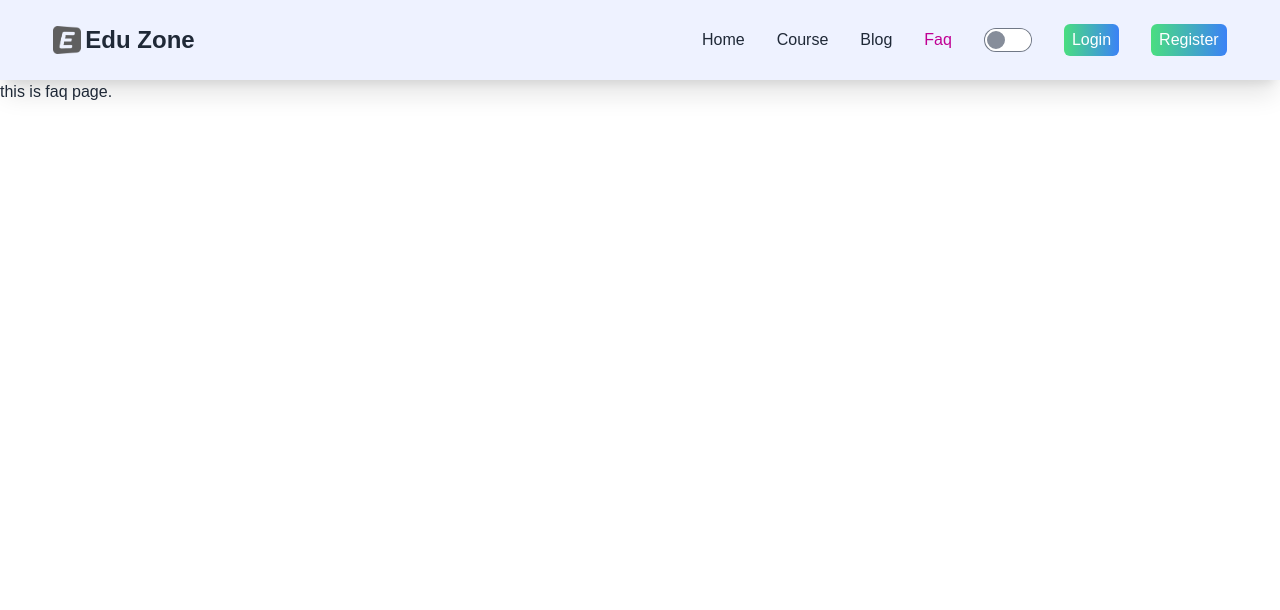
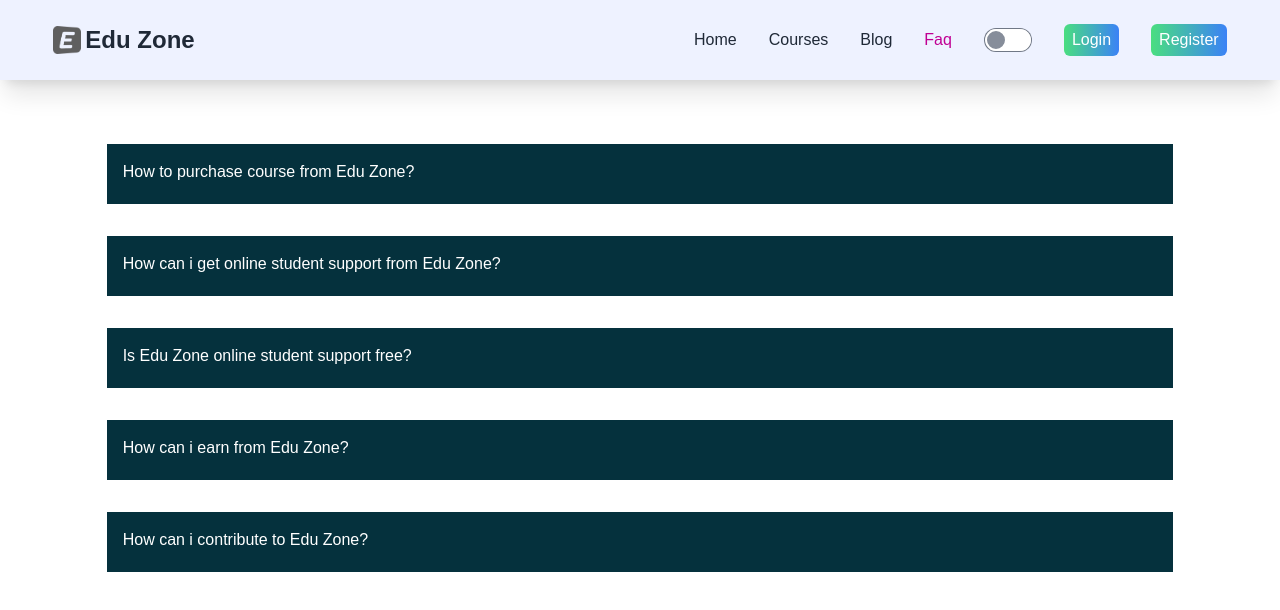
Before and after one commit to abusayed0/edu-zone-client, a React (Create React App) app: page /faq in a window 1280 px wide. Shown: the top 610 px of the page. Built offline with nearby package versions, Linux system fonts and the light colour scheme; no server answers.

Commit message:
added question in faq page

```diff
--- a/src/layouts/main/Main.js
+++ b/src/layouts/main/Main.js
@@ -7,6 +7,7 @@ const Main = () => {
         <div>
             <Header></Header>
             <Outlet></Outlet>
+
         </div>
     );
 };
--- a/src/pages/error/Error.js
+++ b/src/pages/error/Error.js
@@ -7,7 +7,7 @@ const Error = () => {
             <div className="absolute top-0 w-full h-full flex flex-col justify-center items-center p-5 gap-3">
                 <h2 className="text-4xl font-bold">Oops! Page Not Found.</h2>
                 <p className="text-2xl text-red-700">The page you were looking for doesn't exist.</p>
-                <Link className="text-2xl underline hover:decoration-primary" to={"/"}>Back to home</Link>
+                <Link className="underline decoration-primary decoration-2 hover:decoration-secondary-focus" to={"/"}><span className="text-2xl ">Back to home</span></Link>
             </div>
         </div>
     );
--- a/src/pages/faq/Faq.js
+++ b/src/pages/faq/Faq.js
@@ -2,8 +2,55 @@ import React from 'react';
 
 const Faq = () => {
     return (
-        <div>
-            <h2>this is faq page.</h2>
+        <div className="md:w-10/12 md:mx-auto mt-16">
+
+            <div className="grid grid-cols-1 gap-8 ">
+                <div className="collapse">
+                    <input type="checkbox" className="peer" />
+                    <div className="collapse-title bg-[#05313d] text-white">
+                        How to purchase course from Edu Zone?
+                    </div>
+                    <div className="collapse-content bg-[#05313d] text-white">
+                        <p>Lorem ipsum dolor sit amet consectetur adipisicing elit. Ipsum, ea sit incidunt rem fugiat, officiis accusantium placeat ut dolorem dolore dolor nemo in assumenda eveniet vero vitae laudantium exercitationem adipisci alias? Ipsa ex et totam porro, sint perspiciatis voluptatum laudantium temporibus inventore quas quod, est eaque similique enim ad obcaecati?</p>
+                    </div>
+                </div>
+                <div className="collapse">
+                    <input type="checkbox" className="peer" />
+                    <div className="collapse-title bg-[#05313d] text-white">
+                       How can i get online student support from Edu Zone?
+                    </div>
+                    <div className="collapse-content bg-[#05313d] text-white">
+                        <p>Lorem ipsum dolor sit amet consectetur adipisicing elit. Ipsum, ea sit incidunt rem fugiat, officiis accusantium placeat ut dolorem dolore dolor nemo in assumenda eveniet vero vitae laudantium exercitationem adipisci alias? Ipsa ex et totam porro, sint perspiciatis voluptatum laudantium temporibus inventore quas quod, est eaque similique enim ad obcaecati?</p>
+                    </div>
+                </div>
+                <div className="collapse">
+                    <input type="checkbox" className="peer" />
+                    <div className="collapse-title bg-[#05313d] text-white">
+                       Is Edu Zone online student support free?
+                    </div>
+                    <div className="collapse-content bg-[#05313d] text-white">
+                        <p>Lorem ipsum dolor sit amet consectetur adipisicing elit. Ipsum, ea sit incidunt rem fugiat, officiis accusantium placeat ut dolorem dolore dolor nemo in assumenda eveniet vero vitae laudantium exercitationem adipisci alias? Ipsa ex et totam porro, sint perspiciatis voluptatum laudantium temporibus inventore quas quod, est eaque similique enim ad obcaecati?</p>
+                    </div>
+                </div>
+                <div className="collapse">
+                    <input type="checkbox" className="peer" />
+                    <div className="collapse-title bg-[#05313d] text-white">
+                       How can i earn from Edu Zone?
+                    </div>
+                    <div className="collapse-content bg-[#05313d] text-white">
+                        <p>Lorem ipsum dolor sit amet consectetur adipisicing elit. Ipsum, ea sit incidunt rem fugiat, officiis accusantium placeat ut dolorem dolore dolor nemo in assumenda eveniet vero vitae laudantium exercitationem adipisci alias? Ipsa ex et totam porro, sint perspiciatis voluptatum laudantium temporibus inventore quas quod, est eaque similique enim ad obcaecati?</p>
+                    </div>
+                </div>
+                <div className="collapse">
+                    <input type="checkbox" className="peer" />
+                    <div className="collapse-title bg-[#05313d] text-white">
+                       How can i contribute to Edu Zone?
+                    </div>
+                    <div className="collapse-content bg-[#05313d] text-white">
+                        <p>Lorem ipsum dolor sit amet consectetur adipisicing elit. Ipsum, ea sit incidunt rem fugiat, officiis accusantium placeat ut dolorem dolore dolor nemo in assumenda eveniet vero vitae laudantium exercitationem adipisci alias? Ipsa ex et totam porro, sint perspiciatis voluptatum laudantium temporibus inventore quas quod, est eaque similique enim ad obcaecati?</p>
+                    </div>
+                </div>
+            </div>
         </div>
     );
 };
--- a/src/pages/others/course-left-nav/CourseLeftNav.js
+++ b/src/pages/others/courses-left-nav/CoursesLeftNav.js
@@ -1,10 +1,10 @@
 import React from 'react';
 import { useNavigate } from 'react-router-dom';
 
-const CourseLeftNav = ({courses}) => {
+const CoursesLeftNav = ({courses}) => {
     const navigate = useNavigate();
     return (
-        <div className="bg-base-100 border border-gray-200 shadow-xl rounded-2xl p-4 grid gap-3 grid-cols-1 md:grid-cols-3 xl:grid-cols-1 ">
+        <div className="bg-base-100 border border-gray-200 shadow-xl p-4 grid gap-3 grid-cols-1 md:grid-cols-3 xl:grid-cols-1 ">
             {
                 courses.map(course=><button
                     key={course.courseId}
@@ -16,4 +16,4 @@ const CourseLeftNav = ({courses}) => {
     );
 };
 
-export default CourseLeftNav;
+export default CoursesLeftNav;
--- a/src/pages/others/single-course-summary/SingleCourseSummary.js
+++ b/src/pages/others/single-course-summary/SingleCourseSummary.js
@@ -6,7 +6,7 @@ const SingleCourseSummary = ({ course }) => {
 
     const {imgUrl,title,price,totalPurchase,courseId}=course;
     return (
-        <div onClick={()=>navigate(`/course/${courseId}`)} className="card border border-gray-200 card-compact  bg-base-100 shadow-xl cursor-pointer hover:border-secondary-focus">
+        <div onClick={()=>navigate(`/course/${courseId}`)} className="card border border-gray-200 card-compact  bg-[#dfcece] shadow-xl cursor-pointer hover:border-secondary-focus">
             <figure><img src={imgUrl} alt="course-banner-img" /></figure>
             <div className="card-body">
             <h2 className="card-title">{title}</h2>
--- a/src/pages/resgister/Register.js
+++ b/src/pages/resgister/Register.js
@@ -47,7 +47,7 @@ const Register = () => {
     };
 
     return (
-        <div className="md:w-7/12 bg-violet-200 mx-2 md:mx-auto mt-16 rounded-md p-8">
+        <div className="md:w-7/12 bg-violet-200 mx-2 md:mx-auto mt-16 rounded-md p-4 md:p-8">
             <form onSubmit={handleRegister} className="flex flex-col gap-2 ">
                 <div className="form-control">
                     <label className="label">
@@ -71,8 +71,8 @@ const Register = () => {
                     <label className="label">
                         <span className="label-text">Password</span>
                     </label>
-                    <input type={isVisible ? "text" : "password"} name="password" required placeholder="Enter your password" className="input input-bordered" maxLength="30"/>
-                    <div onClick={handleShowPassword} className="text-2xl cursor-pointer absolute bottom-3 right-3">
+                    <input type={isVisible ? "text" : "password"} name="password" required placeholder="Enter your password" className="input input-bordered pr-11"/>
+                    <div onClick={handleShowPassword} className="text-2xl cursor-pointer absolute bottom-3 right-4">
                         {
                             isVisible ? <FaEye></FaEye> : <FaEyeSlash></FaEyeSlash>
                         }
--- a/src/pages/shared/header/Header.js
+++ b/src/pages/shared/header/Header.js
@@ -1,7 +1,7 @@
 import React, { useContext, useState } from 'react';
 import { NavLink, useNavigate } from 'react-router-dom';
 import Logo from "../../../assets/images/logo/Logo.png";
-import { MdAccountCircle} from "react-icons/md";
+import { MdAccountCircle } from "react-icons/md";
 import { AuthContext } from '../../../contexts/auth-provider/AuthProvider';
 
 const Header = () => {
@@ -18,17 +18,17 @@ const Header = () => {
     }
 
     return (
-        <div className="bg-indigo-50 shadow-xl px-2 md:px-0">
-            <div className="flex flex-col xl:flex-row xl:justify-between md:items-center py-6 md:w-11/12 md:mx-auto gap-3 xl:gap-0 ">
+        <div className="bg-indigo-50 shadow-xl px-2  md:px-0">
+            <div className="flex flex-col xl:flex-row xl:justify-between md:items-center py-6 md:w-11/12 md:mx-auto gap-3 xl:gap-0">
                 <div className="flex items-center gap-1">
                     <img src={Logo} alt="" className="h-7 w-7" />
                     <h3 className="text-2xl font-bold">Edu Zone</h3>
                 </div>
                 <div className="flex flex-col  md:items-center md:flex-row gap-3 md:gap-8">
-                    <NavLink className={({isActive})=>isActive ? "text-secondary-focus": "hover:text-secondary-focus"} to={"/"}>Home</NavLink>
-                    <NavLink className={({isActive})=>isActive ? "text-secondary-focus": "hover:text-secondary-focus"} to={"/course"}>Course</NavLink>
-                    <NavLink className={({isActive})=>isActive ? "text-secondary-focus": "hover:text-secondary-focus"} to={"/blog"}>Blog</NavLink>
-                    <NavLink className={({isActive})=>isActive ? "text-secondary-focus": "hover:text-secondary-focus"} to={"/faq"}>Faq</NavLink>
+                    <NavLink className={({ isActive }) => isActive ? "text-secondary-focus" : "hover:text-secondary-focus"} to={"/"}>Home</NavLink>
+                    <NavLink className={({ isActive }) => isActive ? "text-secondary-focus" : "hover:text-secondary-focus"} to={"/courses"}>Courses</NavLink>
+                    <NavLink className={({ isActive }) => isActive ? "text-secondary-focus" : "hover:text-secondary-focus"} to={"/blog"}>Blog</NavLink>
+                    <NavLink className={({ isActive }) => isActive ? "text-secondary-focus" : "hover:text-secondary-focus"} to={"/faq"}>Faq</NavLink>
 
                     <input onChange={() => setIsDarkMode(!isDarkMode)} type="checkbox" className="toggle toggle-md" checked={isDarkMode} />
 
@@ -55,6 +55,7 @@ const Header = () => {
                 </div>
             </div>
 
+
         </div>
 
 
```
Also changed, not shown: src/pages/blog/Blog.js (+4 -4 lines), src/pages/courses/Courses.js (renamed from src/pages/course/Course.js, +5 -6 lines), src/pages/login/Login.js (+4 -4 lines), src/pages/single-course-details/SingleCourseDetails.js (+9 -6 lines), src/routes/common-routes/CommonRoutes.js (+4 -4 lines).
